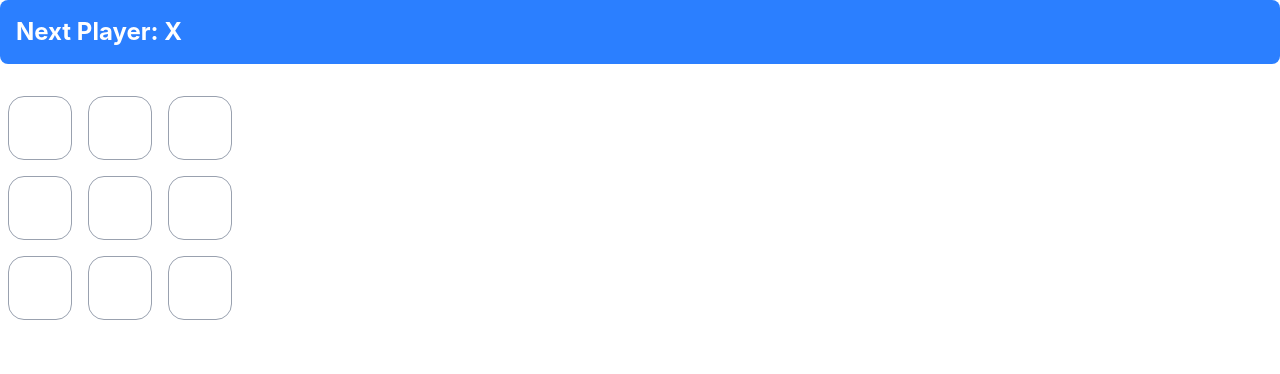
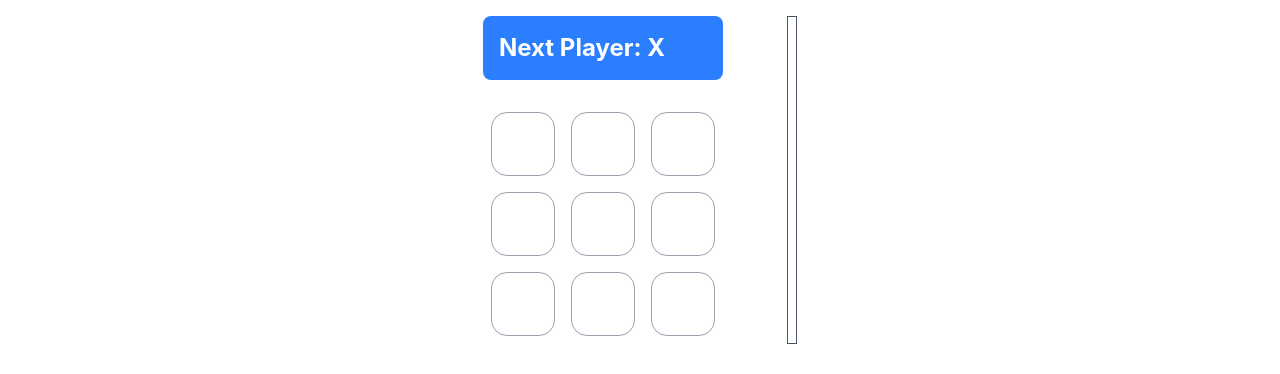
Before and after one commit to voiceofriyad/Tic-Tac-Toe-React, a React app: page / in a window 1280 px wide. Shown: the top 374 px of the page. Built offline with nearby package versions, Linux system fonts and the light colour scheme; the HTML template or start-up script is replaced by a standard one.

Commit message:
feat: Lifting state up, again

```diff
--- a/src/App.jsx
+++ b/src/App.jsx
@@ -18,9 +18,9 @@ function Square({ value, onSquareClick }) {
   );
 }
 
-export default function Board() {
-  const [squares, setSquares] = useState(Array(9).fill(null));
-  const [xIsNext, setXIsNext] = useState(true);
+function Board({ xIsNext, squares, onPlay }) {
+  // const [squares, setSquares] = useState(Array(9).fill(null));
+  // const [xIsNext, setXIsNext] = useState(true);
 
   function handleClick(i) {
     if (squares[i] || calculateWinner(squares)) {
@@ -37,8 +37,10 @@ export default function Board() {
       nextSquares[i] = "O";
     }
 
-    setSquares(nextSquares);
-    setXIsNext(!xIsNext);
+    // setSquares(nextSquares);
+    // setXIsNext(!xIsNext);
+
+    onPlay(nextSquares);
   }
 
   const winner = calculateWinner(squares);
@@ -80,6 +82,28 @@ export default function Board() {
   );
 }
 
+export default function Game() {
+  const [xIsNext, setXIsNext] = useState(true);
+  const [history, setHistory] = useState([Array(9).fill(null)]);
+  const currentSquares = history[history.length - 1];
+
+  function handlePlay(nextSquares) {
+    setHistory([...history, nextSquares]);
+    setXIsNext(!xIsNext);
+  }
+
+  return (
+    <div className="flex justify-center p-4">
+      <div className="mr-16">
+        <Board xIsNext={xIsNext} squares={currentSquares} onPlay={handlePlay} />
+      </div>
+      <div className="border border-gray-600 p-1 text-lg">
+        <ol></ol>
+      </div>
+    </div>
+  );
+}
+
 function calculateWinner(squares) {
   const lines = [
     [0, 1, 2],
--- a/src/main.jsx
+++ b/src/main.jsx
@@ -1,10 +1,10 @@
 import { StrictMode } from "react";
 import { createRoot } from "react-dom/client";
-import Board from "./App.jsx";
+import Game from "./App.jsx";
 import "./index.css";
 
 createRoot(document.getElementById("root")).render(
   <StrictMode>
-    <Board />
+    <Game />
   </StrictMode>,
 );
```
